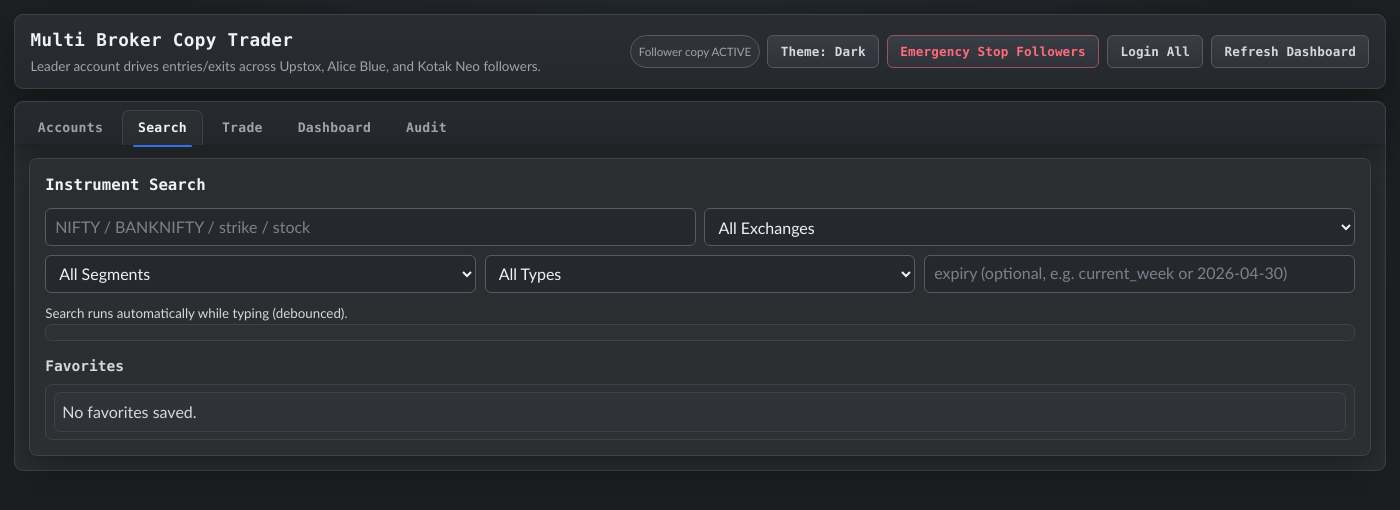
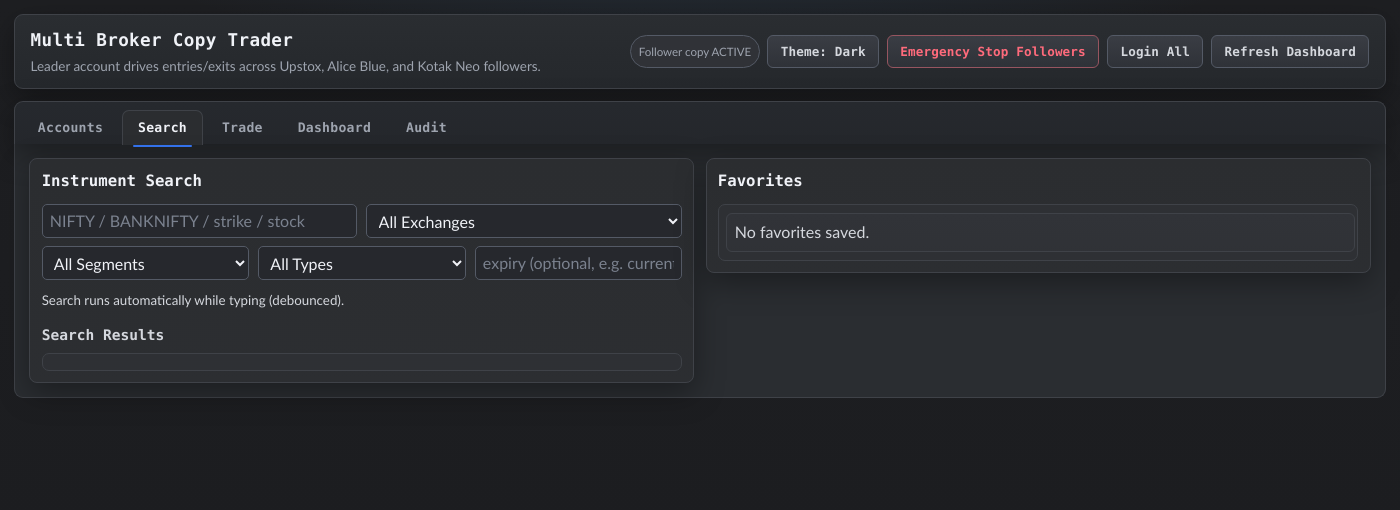
Before and after one commit to pawanbudati/copy-trader, an Electron app: page src/renderer/index.html in a window 1400 px wide. Both pictures are taken after typing "Sample", "Sample", "Sample", "Sample123", "Sample", "Sample123" into the empty fields and a click on the tab "Search". Drawn offline with Linux system fonts and the light colour scheme; no server answers.

Commit message:
Updated styles

```diff
--- a/src/renderer/index.html
+++ b/src/renderer/index.html
@@ -150,7 +150,8 @@
         </div>
 
         <div class="tab-panel" data-tab-panel="search">
-          <section class="card">
+          <div class="search-main-layout">
+            <section class="card search-main-card">
               <h2>Instrument Search</h2>
               <div class="search-row two">
                 <input id="search-query" placeholder="NIFTY / BANKNIFTY / strike / stock" />
@@ -180,10 +181,15 @@
                 <input id="search-expiry" placeholder="expiry (optional, e.g. current_week or 2026-04-30)" />
               </div>
               <small>Search runs automatically while typing (debounced).</small>
+              <h3 class="subheading">Search Results</h3>
               <div id="search-results" class="list"></div>
-            <h3 class="subheading">Favorites</h3>
+            </section>
+
+            <section class="card favorites-card">
+              <h2>Favorites</h2>
               <div id="favorites-list" class="list"></div>
             </section>
+          </div>
         </div>
 
         <div class="tab-panel" data-tab-panel="trade">
--- a/src/renderer/styles.css
+++ b/src/renderer/styles.css
@@ -232,6 +232,19 @@ body {
   gap: 0.9rem;
 }
 
+.tab-panel[data-tab-panel="trade"].active {
+  display: grid;
+  grid-template-columns: 1fr 1fr;
+  gap: 0.8rem;
+}
+
+@media (max-width: 1080px) {
+  .tab-panel[data-tab-panel="trade"].active {
+    display: flex;
+    flex-direction: column;
+  }
+}
+
 .tab-panel.active > * {
   animation: card-in 220ms ease-out both;
 }
@@ -416,14 +429,37 @@ button {
 input,
 select {
   border: 1px solid var(--line-strong);
-  border-radius: 6px;
-  padding: 0.43rem 0.56rem;
+  border-radius: 5px;
+  padding: 0.28rem 0.45rem;
   background: var(--input-bg);
   color: var(--ink-strong);
+  min-height: 1.8rem;
 }
 
 input::placeholder {
   color: var(--placeholder);
+}
+
+label {
+  font-size: 0.74rem;
+}
+
+.form label {
+  gap: 0.2rem;
+}
+
+.btn {
+  font-size: 0.72rem;
+  padding: 0.32rem 0.58rem;
+}
+
+.search-row,
+.form {
+  gap: 0.35rem;
+}
+
+.broker-fields-group:not(.hidden) > label {
+  margin-bottom: 0.18rem;
 }
 
 input:focus,
@@ -443,6 +479,53 @@ button:focus-visible {
 
 .search-row.two {
   grid-template-columns: repeat(2, minmax(0, 1fr));
+}
+
+.search-main-layout {
+  display: grid;
+  grid-template-columns: 1fr 1fr;
+  gap: 0.7rem;
+  align-items: start;
+}
+
+.search-main-card,
+.favorites-card {
+  padding: 0.7rem;
+}
+
+#search-results,
+#favorites-list {
+  max-height: calc(100vh - 420px);
+  overflow-y: auto;
+  padding-right: 0.15rem;
+}
+
+@media (max-width: 1024px) {
+  .search-main-layout {
+    grid-template-columns: 1fr;
+  }
+}
+
+#search-results::-webkit-scrollbar,
+#favorites-list::-webkit-scrollbar {
+  width: 9px;
+}
+
+#search-results::-webkit-scrollbar-thumb,
+#favorites-list::-webkit-scrollbar-thumb {
+  background: var(--line);
+  border-radius: 7px;
+}
+
+#search-results::-webkit-scrollbar-track,
+#favorites-list::-webkit-scrollbar-track {
+  background: transparent;
+}
+
+@media (max-width: 1024px) {
+  .search-results-favorites {
+    grid-template-columns: 1fr;
+  }
 }
 
 .btn {
```
Lines whose indentation alone changed are shown as unchanged.
